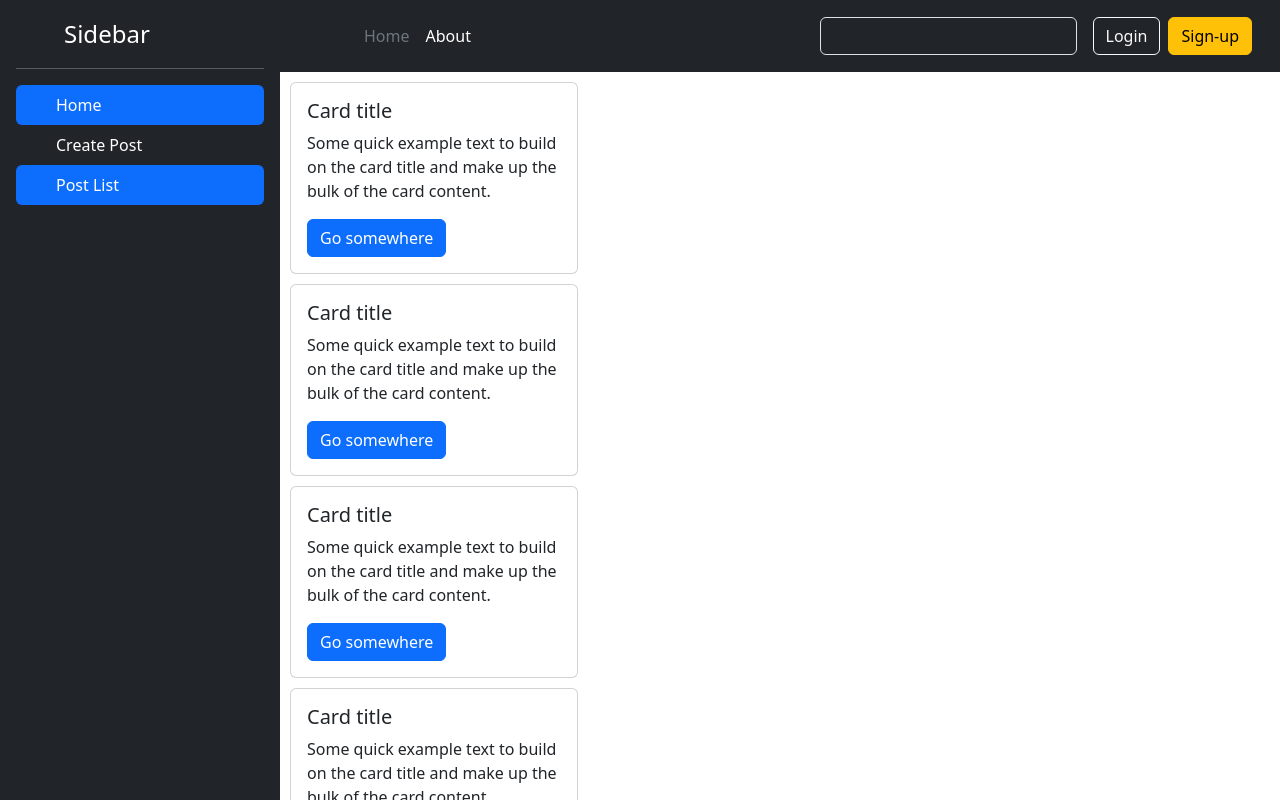
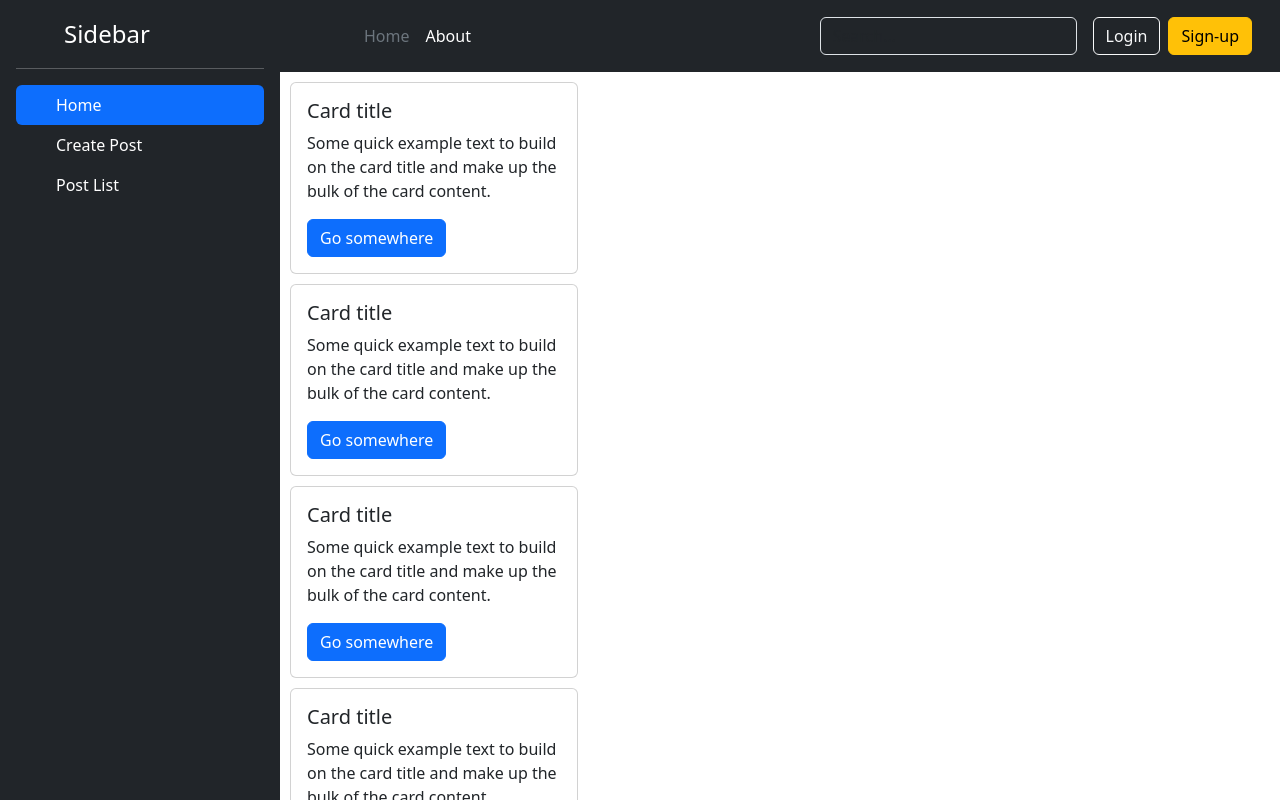
Before and after one commit to sarojmaharjan561/socialme, a React (Vite) app: page / in a window 1280 px wide. Shown: the top 800 px of the page. Built offline with nearby package versions, Linux system fonts and the light colour scheme.

Commit message:
bug fixed in selected tab in sidebar

```diff
--- a/src/components/Sidebar.jsx
+++ b/src/components/Sidebar.jsx
@@ -55,7 +55,7 @@ const Sidebar = ({ selectedTab, setSelectedTab }) => {
 				>
 					<a
 						href="#"
-						className={`nav-link text-white ${selectedTab === 'Home' && 'active'}`}
+						className={`nav-link text-white ${selectedTab === 'PostList' && 'active'}`}
 						aria-current="page"
 					>
 						<svg className="bi pe-none me-2" width="16" height="16">
```
